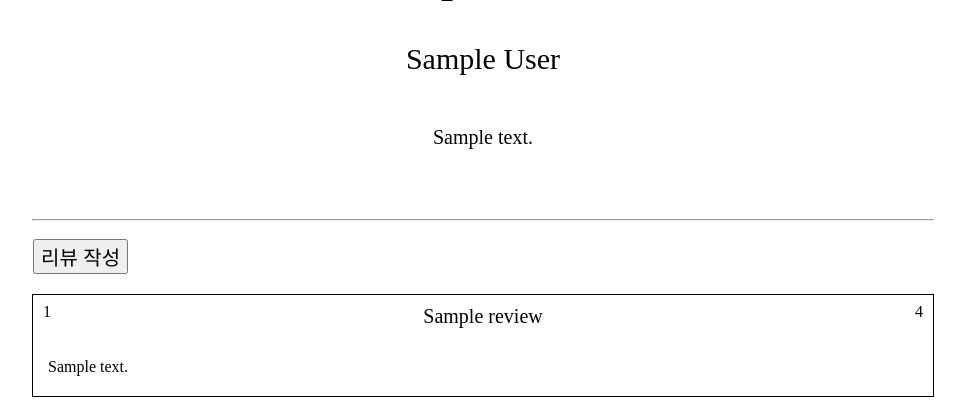
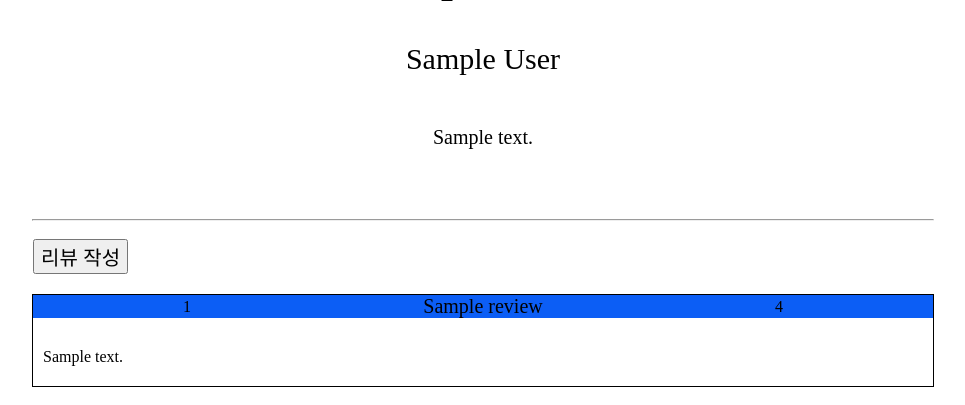
Before and after one commit to Dsys1129/Bookparta, a Flask app: template templates/bookdetail.html in a window 1280 px wide. Shown: the part 842-1247 px from the top of the page, without its empty margins (157-1122 px from the left). Run offline with Flask 3, Linux system fonts and the light colour scheme; the template is opened without the code that fills it: most values are stand-ins (such as "Sample title", 1, 10 or a date in 2020); grey boxes marked "Sample" are stand-in pictures.

Commit message:
bookdetail 수정

```diff
--- a/templates/bookdetail.html
+++ b/templates/bookdetail.html
@@ -63,14 +63,15 @@
         justify-content: space-between;
         align-items: center;
         margin-bottom: 10px;
+        background-color: rgb(12, 94, 245);
       }
 
       .review-contents {
-        margin-top: 20px;
-        margin-bottom: 20px;
         display: flex;
         justify-content: flex-start;
-        padding: 0px 15px 0px 15px;
+        padding: 10px auto 10px auto;
+        margin: 20px 10px 20px 10px;
+
       }
       .reviewBtnDiv {
         align-self: stretch;
@@ -87,9 +88,11 @@
       }
 
       .review-title {
-        padding-top: 10px;
         font-size: 20px;
+        padding: 10px auto 0px auto;
       }
+
+
     </style>
 
     <script>
@@ -127,9 +130,9 @@
     {% for review in book.reviews %}
     <div class="review-container">
       <div class="review-box">
-        <div style="padding-left: 10px;" class="review-userId">{{review.userId}}</div>
+        <div style="padding-left: 150px;" class="review-userId">{{review.userId}}</div>
         <div class="review-title">{{review.title}}</div>
-        <div style="padding-right: 10px;" class="review-rating">{{review.rating}}</div>
+        <div style="padding-right: 150px;" class="review-rating">{{review.rating}}</div>
       </div>
       <div class="review-contents">{{review.contents}}</div>
     </div>
```
